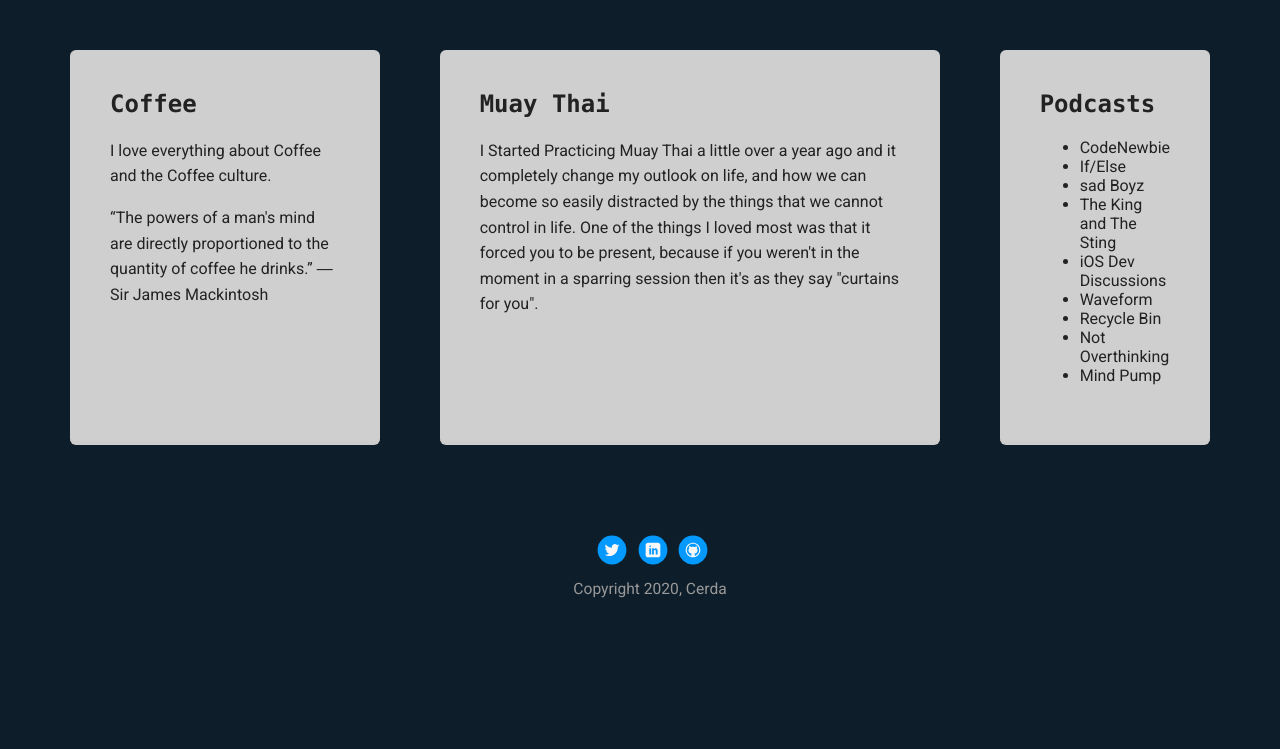
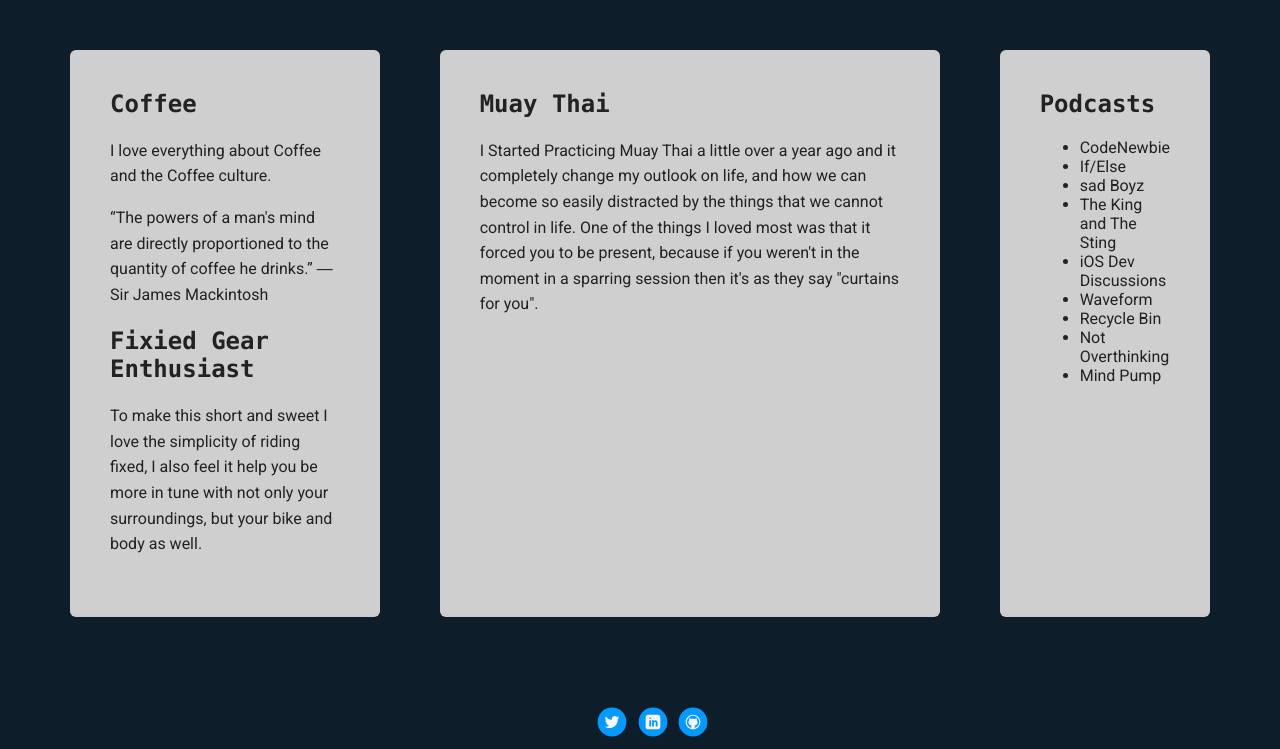
Before and after one commit to Anthony-cerda/unit-1-project, a plain HTML site: page hob.html in a window 1280 px wide. Shown: the part 470-1219 px from the top of the page. Before the commit the page ends 1164 px from the top, so only its background shows below. Drawn offline with Linux system fonts and the light colour scheme; a web font is replaced by a local one.

Commit message:
added to hobbies

```diff
--- a/hob.html
+++ b/hob.html
@@ -29,6 +29,8 @@
         <p>I love everything about Coffee and the Coffee culture.</p>
         <p>“The powers of a man's mind are directly proportioned to the quantity of coffee he drinks.”
           ― Sir James Mackintosh</p>
+          <h2>Fixied Gear Enthusiast</h2>
+          <p>To make this short and sweet I love the simplicity of riding fixed, I also feel it help you be more in tune with not only your surroundings, but your bike and body as well.</p>
 
       </div>
 
```
